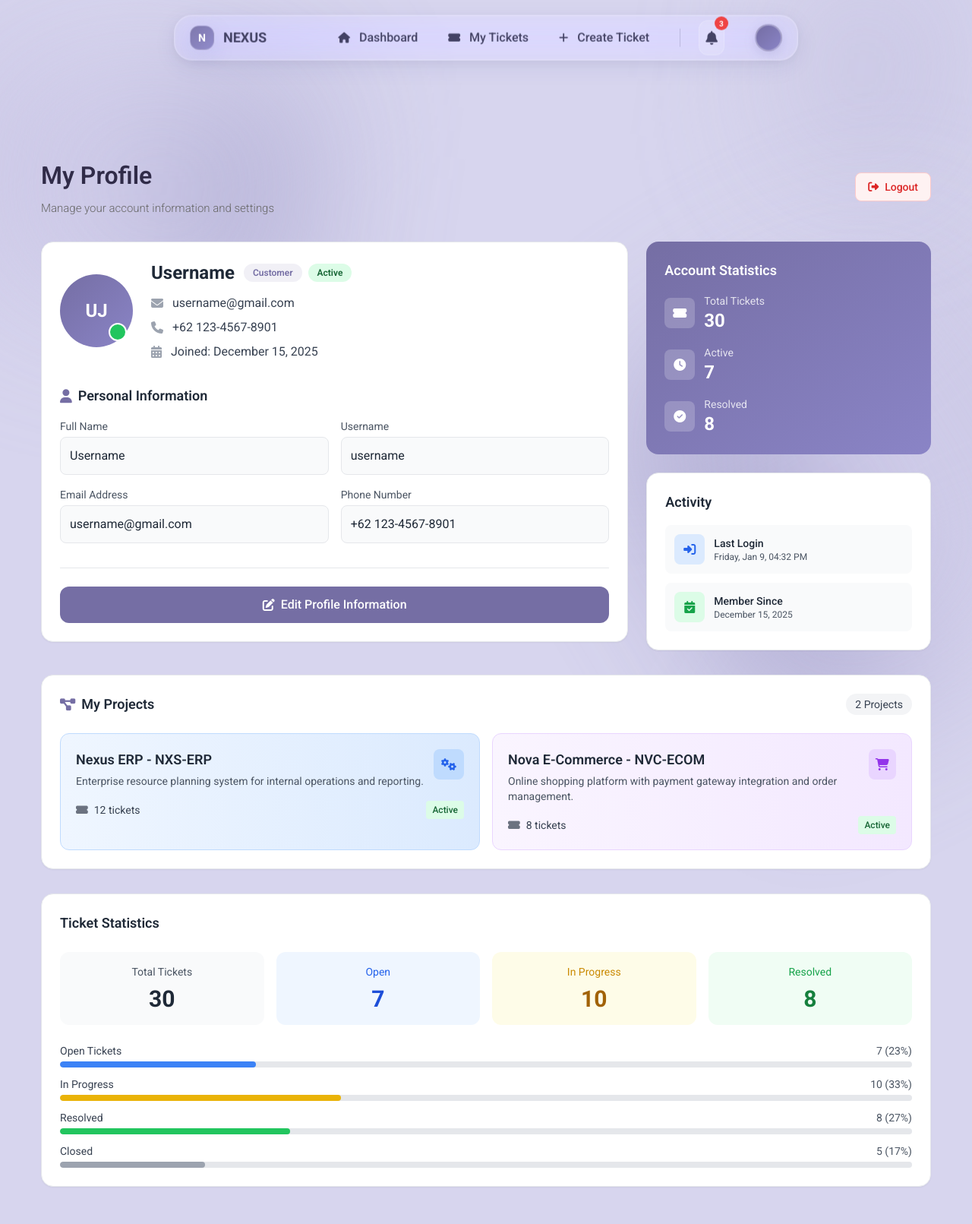
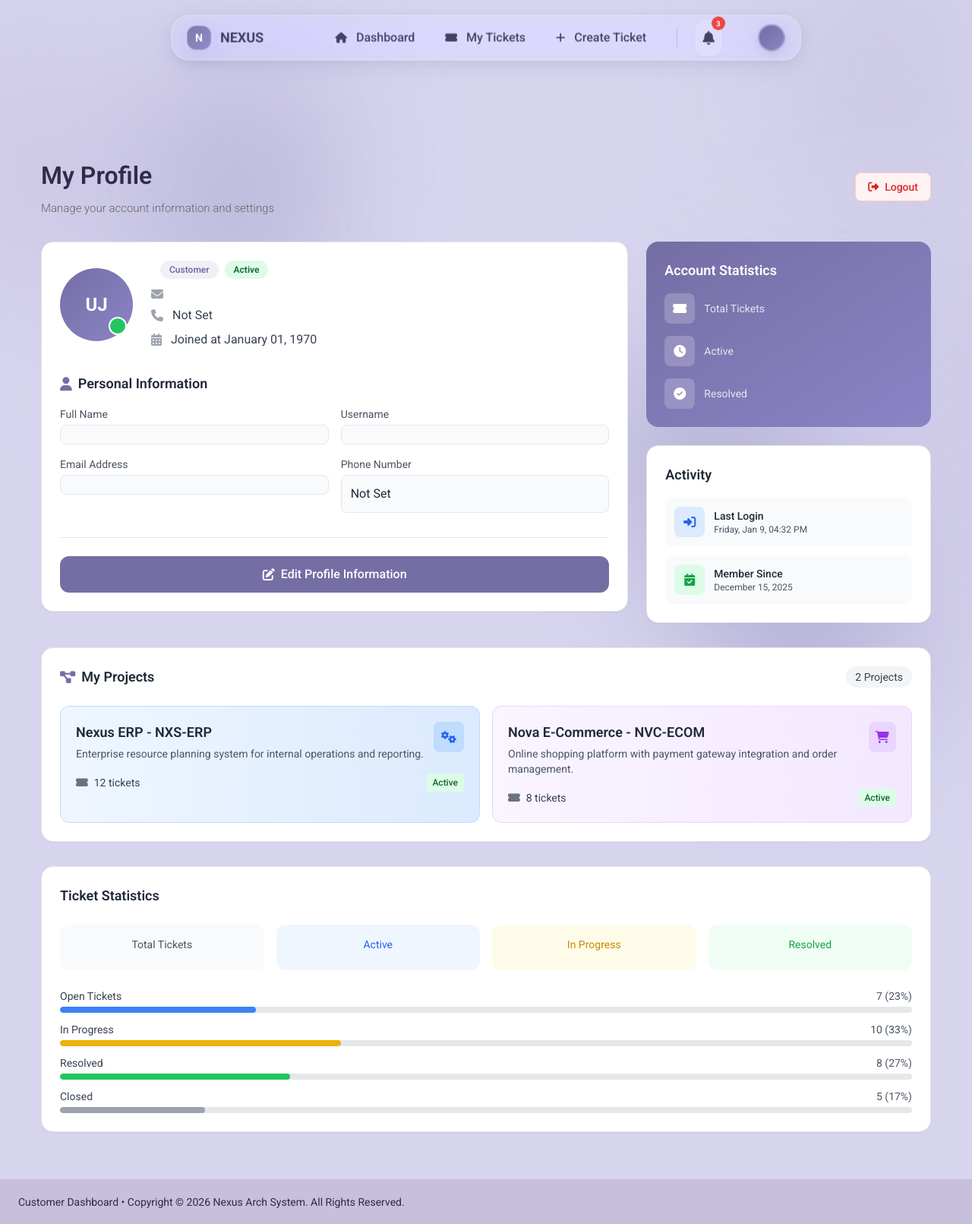
Before and after one commit to Marvellbrazil/Nexus-Arch-System, a CodeIgniter 4 app: template app/Views/Customer/profile_customer.php in a window 1280 px wide. Shown: the top 1611 px of the page at 76% size. Run offline with PHP 8.4 and a stand-in for CodeIgniter, Linux system fonts and the light colour scheme; the template is opened without the code that fills it, so the values that code supplies are empty; some libraries are stand-ins or nearby versions.

Commit message:
Fixed bugs and make the customer page partially dynamic

```diff
--- a/app/Controllers/AuthController.php
+++ b/app/Controllers/AuthController.php
@@ -85,9 +85,9 @@ public function processLogin()
     session()->set($sessionData);
 
     // DEBUG: Tampilkan session setelah login
-    echo "<br>=== SESSION SET ===";
-    echo "<br>Session setelah login: ";
-    print_r(session()->get());
+    // echo "<br>=== SESSION SET ===";
+    // echo "<br>Session setelah login: ";
+    // print_r(session()->get());
 
     // Update last login
     $userModel->update($user['user_id'], ['last_login' => date('Y-m-d H:i:s')]);
--- a/app/Views/Customer/profile_customer.php
+++ b/app/Views/Customer/profile_customer.php
@@ -48,7 +48,7 @@
                     <!-- User Info -->
                     <div class="flex-1">
                         <div class="flex flex-wrap items-center gap-3 mb-3">
-                            <h2 class="text-2xl font-bold text-gray-800">Username</h2>
+                            <h2 class="text-2xl font-bold text-gray-800"><?= $data['user_details']['full_name'] ?></h2>
                             <div class="flex items-center gap-2">
                                 <span class="px-3 py-1 bg-secondary/10 text-secondary text-xs font-semibold rounded-full">
                                     Customer
@@ -62,15 +62,15 @@
                         <div class="space-y-2">
                             <div class="flex items-center gap-3">
                                 <i class="fas fa-envelope text-gray-400"></i>
-                                <span class="text-gray-700">username@gmail.com</span>
+                                <span class="text-gray-700"><?= $data['user_details']['email'] ?></span>
                             </div>
                             <div class="flex items-center gap-3">
                                 <i class="fas fa-phone text-gray-400"></i>
-                                <span class="text-gray-700">+62 123-4567-8901</span>
+                                <span class="text-gray-700"><?= ($data['user_details']['phone_number'] != null) ? $data['user_details']['phone_number'] : 'Not Set' ?></span>
                             </div>
                             <div class="flex items-center gap-3">
                                 <i class="fas fa-calendar-alt text-gray-400"></i>
-                                <span class="text-gray-700">Joined: December 15, 2025</span>
+                                <span class="text-gray-700">Joined at <?= date('F d, Y', strtotime($data['user_details']['created_at'])) ?></span>
                             </div>
                         </div>
                     </div>
@@ -87,28 +87,28 @@
                         <div>
                             <label class="block text-gray-600 text-sm mb-1">Full Name</label>
                             <div class="p-3 bg-gray-50 rounded-lg border border-gray-200">
-                                <span class="text-gray-800">Username</span>
+                                <span class="text-gray-800"><?= $data['user_details']['full_name'] ?></span>
                             </div>
                         </div>
 
                         <div>
                             <label class="block text-gray-600 text-sm mb-1">Username</label>
                             <div class="p-3 bg-gray-50 rounded-lg border border-gray-200">
-                                <span class="text-gray-800">username</span>
+                                <span class="text-gray-800"><?= $data['user_details']['username'] ?></span>
                             </div>
                         </div>
 
                         <div>
                             <label class="block text-gray-600 text-sm mb-1">Email Address</label>
                             <div class="p-3 bg-gray-50 rounded-lg border border-gray-200">
-                                <span class="text-gray-800">username@gmail.com</span>
+                                <span class="text-gray-800"><?= $data['user_details']['email'] ?></span>
                             </div>
                         </div>
 
                         <div>
                             <label class="block text-gray-600 text-sm mb-1">Phone Number</label>
                             <div class="p-3 bg-gray-50 rounded-lg border border-gray-200">
-                                <span class="text-gray-800">+62 123-4567-8901</span>
+                                <span class="text-gray-800"><?= ($data['user_details']['phone_number'] != null) ? $data['user_details']['phone_number'] : 'Not Set' ?></span>
                             </div>
                         </div>
                     </div>
@@ -138,7 +138,7 @@
                             </div>
                             <div>
                                 <p class="text-white/80 text-sm">Total Tickets</p>
-                                <p class="text-2xl font-bold">30</p>
+                                <p class="text-2xl font-bold"><?= $data['stats']['total_tickets'] ?></p>
                             </div>
                         </div>
                     </div>
@@ -150,7 +150,7 @@
                             </div>
                             <div>
                                 <p class="text-white/80 text-sm">Active</p>
-                                <p class="text-2xl font-bold">7</p>
+                                <p class="text-2xl font-bold"><?= $data['stats']['active_tickets'] ?></p>
                             </div>
                         </div>
                     </div>
@@ -162,7 +162,7 @@
                             </div>
                             <div>
                                 <p class="text-white/80 text-sm">Resolved</p>
-                                <p class="text-2xl font-bold">8</p>
+                                <p class="text-2xl font-bold"><?= $data['stats']['resolved_tickets'] ?></p>
                             </div>
                         </div>
                     </div>
@@ -266,22 +266,22 @@
         <div class="grid grid-cols-2 md:grid-cols-4 gap-4 mb-6">
             <div class="bg-gray-50 rounded-xl p-4 text-center">
                 <p class="text-gray-600 text-sm mb-2">Total Tickets</p>
-                <p class="text-3xl font-bold text-gray-800">30</p>
+                <p class="text-3xl font-bold text-gray-800"><?= $data['stats']['total_tickets'] ?></p>
             </div>
 
             <div class="bg-blue-50 rounded-xl p-4 text-center">
-                <p class="text-blue-600 text-sm mb-2">Open</p>
-                <p class="text-3xl font-bold text-blue-700">7</p>
+                <p class="text-blue-600 text-sm mb-2">Active</p>
+                <p class="text-3xl font-bold text-blue-700"><?= $data['stats']['active_tickets'] ?></p>
             </div>
 
             <div class="bg-yellow-50 rounded-xl p-4 text-center">
                 <p class="text-yellow-600 text-sm mb-2">In Progress</p>
-                <p class="text-3xl font-bold text-yellow-700">10</p>
+                <p class="text-3xl font-bold text-yellow-700"><?= $data['stats']['in_progress_tickets'] ?></p>
             </div>
 
             <div class="bg-green-50 rounded-xl p-4 text-center">
                 <p class="text-green-600 text-sm mb-2">Resolved</p>
-                <p class="text-3xl font-bold text-green-700">8</p>
+                <p class="text-3xl font-bold text-green-700"><?= $data['stats']['resolved_tickets'] ?></p>
             </div>
         </div>
 
--- a/app/Views/layouts/customer_layout.php
+++ b/app/Views/layouts/customer_layout.php
@@ -723,7 +723,7 @@ $notifications = [
             <!-- User Avatar (Desktop) -->
             <div>
                 <a href="<?= base_url('customer/profile') ?>" class="no-underline">
-                    <div class="user-avatar-glass w-9 h-9 rounded-full flex items-center justify-center text-white font-bold text-sm">
+                    <div class="user-avatar-glass w-9 h-9 rounded-full flex items-center justify-center text-white font-bold text-sm ml-2">
                         <?= strtoupper(substr($username, 0, 1)) ?>
                     </div>
                 </a>
```
Also changed, not shown: app/Config/App.php (+6 -1 lines), app/Controllers/CustomerController.php (+63 -4 lines), app/Views/Customer/dashboard.php (+8 -8 lines).
